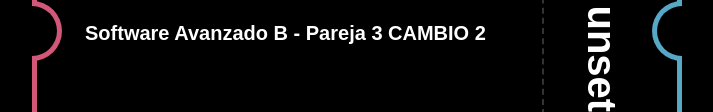
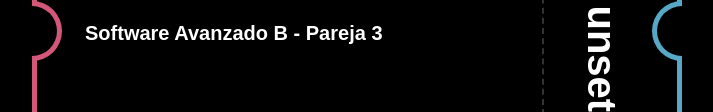
Before and after one commit to dadu0699/SA-1S2022, a website built with Vite: page Practice_3/index.html in a window 1280 px wide. Shown: the part 377-489 px from the top of the page, without its empty margins (283-996 px from the left). Built offline with nearby package versions, Linux system fonts and the light colour scheme; no server answers; files whose address does not match are found by name.

Commit message:
[UPDATE] sonarqube

```diff
--- a/Practice_3/index.html
+++ b/Practice_3/index.html
@@ -25,7 +25,7 @@
                 </p>
               </div>
             </div>
-            <div class="ticket-event">Software Avanzado B - Pareja 3 CAMBIO 2</div>
+            <div class="ticket-event">Software Avanzado B - Pareja 3</div>
           </div>
           <div class="ticket-visual_ticket-number-wrapper">
             <div class="ticket-visual_ticket-number" id="ticket-1-number">
```
